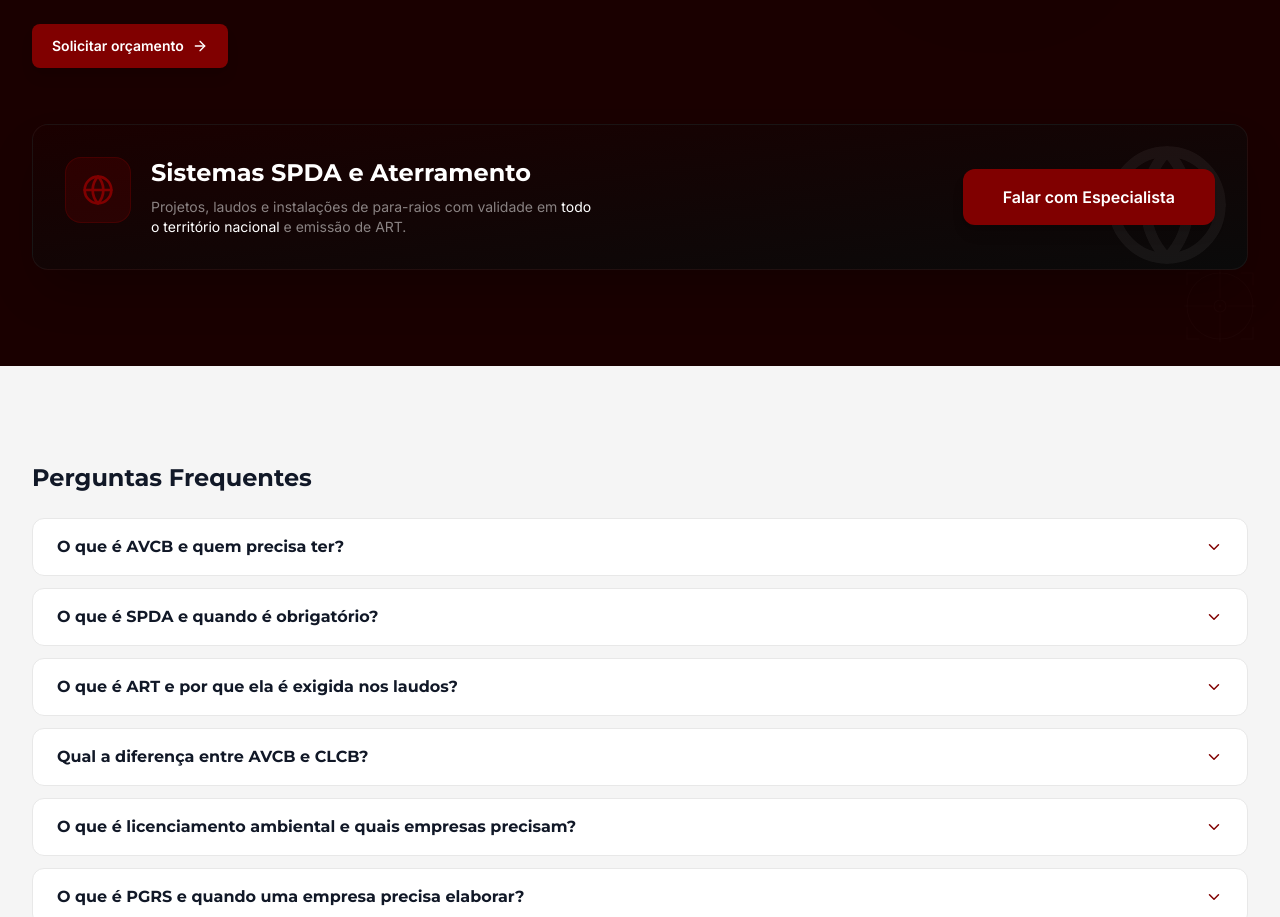
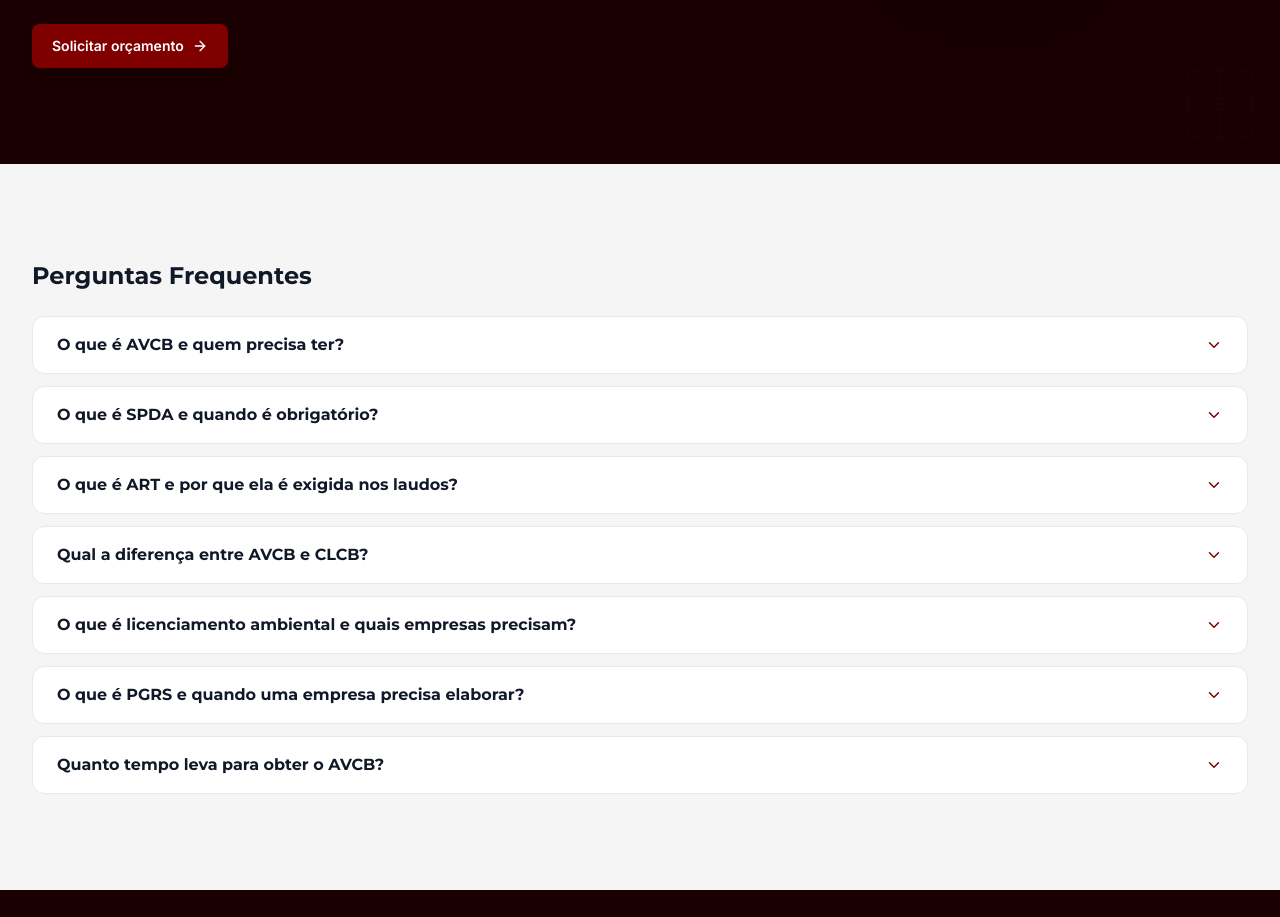
Before and after one commit to BarcelosMoises/Landing-Page-Central, a Next.js app: page / in a window 1280 px wide. Shown: the part 4500-5417 px from the top of the page. Built offline with nearby package versions, Linux system fonts and the light colour scheme.

Commit message:
feat(mapa-atuacao): remove CardBrasil SPDA da seção do mapa

```diff
--- a/components/MapaAtuacao.tsx
+++ b/components/MapaAtuacao.tsx
@@ -3,7 +3,7 @@
 
 import { useState, useCallback, useRef, useEffect } from "react";
 import Link from "next/link";
-import { Globe, MessageCircle, MapPin, ArrowRight, X, CheckCircle2 } from "lucide-react";
+import { MessageCircle, MapPin, ArrowRight, X, CheckCircle2 } from "lucide-react";
 import {
   estadosAtuacao,
   getServicosPorEstado,
@@ -270,7 +270,7 @@ export function MapaAtuacao() {
           </div>
         )}
 
-        {/* Painel de detalhes — style unificado (sem duplicata) */}
+        {/* Painel de detalhes persistente */}
         {panelData && (
           <div
             ref={panelRef}
@@ -371,31 +371,6 @@ export function MapaAtuacao() {
             )}
           </div>
         )}
-
-        {/* Card Brasil - SPDA — sem alterações */}
-        <article className="mt-14 bg-gradient-to-br from-[#1a0000] to-[#0a0a0a] border border-white/5 rounded-2xl p-8 flex flex-col md:flex-row items-center justify-between gap-6 shadow-2xl relative overflow-hidden group">
-          <div className="absolute top-0 right-0 p-4 opacity-5 group-hover:opacity-10 transition-opacity">
-            <Globe className="w-32 h-32 text-white" />
-          </div>
-          <div className="flex gap-5 items-start relative z-10">
-            <div className="p-4 bg-[#800000]/20 rounded-2xl border border-[#800000]/30">
-              <Globe className="w-8 h-8 text-[#800000]" />
-            </div>
-            <div>
-              <h3 className="font-heading text-2xl font-bold text-white">Sistemas SPDA e Aterramento</h3>
-              <p className="text-white/50 mt-2 max-w-md text-sm">
-                Projetos, laudos e instalações de para-raios com validade em{" "}
-                <span className="text-white">todo o território nacional</span> e emissão de ART.
-              </p>
-            </div>
-          </div>
-          <Link
-            href={getWhatsAppUrl("Olá, gostaria de um orçamento para SPDA.")}
-            className="w-full md:w-auto bg-[#800000] text-white px-10 py-4 rounded-xl font-bold hover:bg-[#a30000] transition-all shadow-lg text-center active:scale-95 relative z-10"
-          >
-            Falar com Especialista
-          </Link>
-        </article>
       </div>
 
       <CrosshairDecor className="opacity-10" />
```
